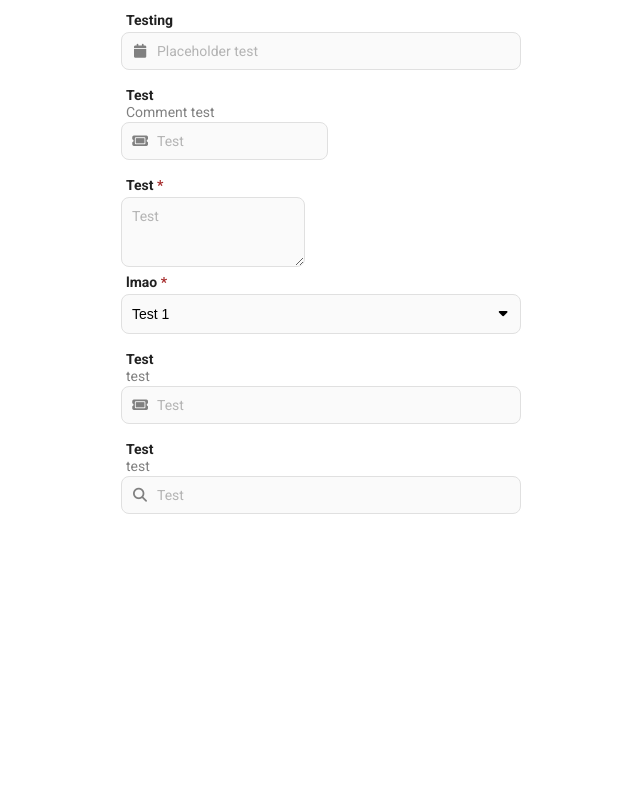
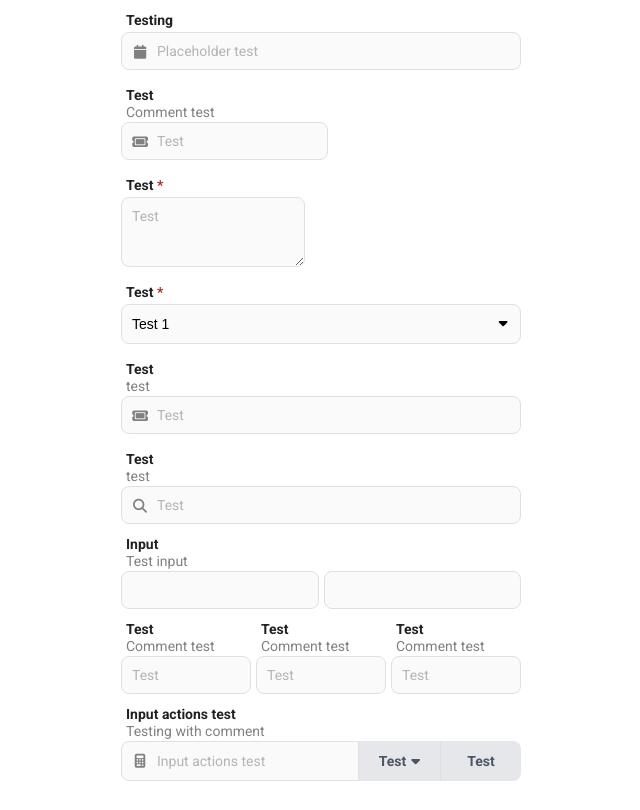
Before and after one commit to sanchezand/react-frontier, a React (Create React App) app: page /input in a window 1280 px wide. Shown: the whole page, without its empty margins (319-959 px from the left). Built offline with nearby package versions, Linux system fonts and the light colour scheme; what i18next-resources-to-backend would draw is missing.

Commit message:
Added input action buttons

```diff
--- a/src/components.ts
+++ b/src/components.ts
@@ -14,6 +14,7 @@ import { FrontierProvider } from './components/useFrontier';
 import Header from './components/Header';
 import Groupper from './components/Groupper';
 import Input from './components/Input';
+import Field from './components/Field';
 
 export type IconName = CompIconName;
 export type DropdownItemProps = CompDrItPr;
@@ -37,6 +38,7 @@ export {
 	Calendar,
 	Checkbox,
 	Dropdown,
+	Field,
 	FrontierProvider,
 	Groupper,
 	Header,
--- /dev/null
+++ b/src/components/Field.tsx
@@ -0,0 +1,50 @@
+import React, { PropsWithChildren } from 'react';
+import { InputType } from './Input';
+import classNames from 'classnames';
+import style from '../style/input.module.scss';
+
+interface FieldProps extends PropsWithChildren{
+	className?: string,
+	label?: string,
+	comment?: string,
+	commentStyle?: React.CSSProperties,
+	amount?: number,
+	type?: InputType,
+	style?: React.CSSProperties,
+	labelStyle?: React.CSSProperties,
+	required?: boolean,
+}
+var Field = (props: FieldProps)=>{
+	var {
+		amount,
+		children,
+		className,
+		comment,
+		commentStyle,
+		type,
+		label,
+		labelStyle,
+		required,
+		style: propStyle,
+		...restProps
+	} = props;
+
+	return <div className={classNames("fr fields", style.field, props.className)} data-type={props.type} style={propStyle} {...restProps}>
+		{props.label && (
+			<label className={style.label} style={props.labelStyle}>
+				{props.label}
+				{!!props.required && (
+					<span className={style.required}> *</span>
+				)}
+			</label>
+		)}
+		{!!props.comment && (
+			<div className={classNames("comment", style.comment)} style={props.commentStyle}>{props.comment}</div>
+		)}
+		<div className={style.content} data-amount={props.amount || 1}>
+			{props.children}
+		</div>
+	</div>
+}
+
+export default Field;
--- a/src/components/Input.tsx
+++ b/src/components/Input.tsx
@@ -1,4 +1,4 @@
-import React, { Ref, useEffect, useMemo, useState } from 'react';
+import React, { ReactNode, Ref, useEffect, useMemo, useState } from 'react';
 import { useTranslation } from 'react-i18next';
 import Icon, { IconName } from './Icon';
 import classNames from 'classnames';
@@ -7,6 +7,7 @@ import { Field, Popover } from '@base-ui/react';
 import Calendar, { CalendarProps } from './Calendar';
 import moment from 'moment';
 import Loader from './Loader';
+import Button from './Button';
 
 export type InputType = 'error' | 'warning' | 'normal';
 
@@ -41,6 +42,7 @@ interface InputProps{
 	maxLength?: number,
 	textarea?: boolean,
 	textareaRows?: number,
+	buttons?: ReactNode,
 	onClick?: ()=>void,
 }
 
@@ -78,6 +80,7 @@ var Input = React.forwardRef((props: InputProps, ref: Ref<HTMLInputElement|HTMLT
 		type,
 		value,
 		valueFormat,
+		buttons,
 		...restProps
 	} = props;
 	var [loading, setLoading] = useState<boolean>(false);
@@ -176,6 +179,7 @@ var Input = React.forwardRef((props: InputProps, ref: Ref<HTMLInputElement|HTMLT
 			data-loading={!!loading || undefined}
 			data-fluid={props.fluid || undefined}
 			data-type={input_type || undefined}
+			data-actions={!!props.buttons || undefined}
 			style={props.style}
 			{...restProps}
 		>
@@ -195,11 +199,16 @@ var Input = React.forwardRef((props: InputProps, ref: Ref<HTMLInputElement|HTMLT
 			) : !!props.iconName && (
 				<Icon name={props.iconName} style={props.iconStyle} className={style.icon} data-placeholder={(props.calendar ? !props.calendar.date : !props.value) || undefined} />
 			)}
-			{props.calendar ? (
-				<Popover.Trigger handle={handle} render={<div />}>
-					{InputElem}
-				</Popover.Trigger>
-			) : InputElem}
+			<div className={style.content}>
+				{props.calendar ? (
+					<Popover.Trigger handle={handle} render={<div />}>
+						{InputElem}
+					</Popover.Trigger>
+				) : InputElem}
+				<div className={style.actions}>
+					{props.buttons}
+				</div>
+			</div>
 		</Field.Root>
 		{!!props.calendar && (
 			<Popover.Root handle={handle}>
--- a/src/site/demos/InputDemo.tsx
+++ b/src/site/demos/InputDemo.tsx
@@ -1,6 +1,6 @@
 import React, { useEffect, useState } from 'react';
 import { useTranslation } from 'react-i18next';
-import { Dropdown, Input } from '../../components';
+import { Button, Dropdown, Field, Input } from '../../components';
 
 interface InputDemoProps{
 
@@ -34,13 +34,35 @@ var InputDemo = (props: InputDemoProps)=>{
 		}} />
 		<Input label='Test' value={valTest} onChange={setValTest} iconName='ticket' comment='Comment test' style={{ marginTop: 15 }} />
 		<Input label='Test' required textarea style={{ marginTop: 15 }} />
-		<Dropdown value={1} label='lmao' required items={[
+		<Dropdown value={1} label='Test' required items={[
 			{ text: 'Test 1', value: 1 },
 			{ text: 'Test 2', value: 2 },
 			{ text: 'Test 3', value: 3 },
 		]} />
 		<Input label='Test' comment='test' type={test ? 'warning' : 'normal'} value={valTest2} onChange={setValTest2} iconName='ticket' fluid style={{ marginTop: 15 }} />
 		<Input iconName='search' label='Test' comment='test' type={test ? 'error' : 'normal'} value={valTest3} onChange={setValTest3} fluid style={{ marginTop: 15 }} />
+		<Field amount={2} label='Input' comment='Test input'>
+			<Input />
+			<Input />
+		</Field>
+		<Field amount={3}>
+			<Input label='Test' comment='Comment test' />
+			<Input label='Test' comment='Comment test' />
+			<Input label='Test' comment='Comment test' />
+		</Field>
+
+		<Input fluid iconName='calculator' label='Input actions test' comment='Testing with comment' buttons={<>
+			<Button text='Test' iconRight='caret-down' menu={[
+				{ text: 'test menu' },
+				{ text: 'test menu', items: [
+					{ text: 'Submenu test' },
+					{ text: 'Submenu test' },
+					{ text: 'Submenu test' },
+				] },
+				{ text: 'test menu' },
+			]} />
+			<Button text='Test ' />
+		</>} />
 	</div>
 }
 
--- a/src/style/dropdown.module.scss
+++ b/src/style/dropdown.module.scss
@@ -202,6 +202,7 @@ $PLACEHOLDER_COLOR: #b4b4b4;
 	max-width: var(--available-width);
 	transition: opacity 0.1s, transform 0.1s;
 	transform-origin: var(--transform-origin);
+	min-width: 120px;
 
 	overflow-y: auto;
 	scroll-padding-block: 0.5rem;
--- a/src/style/input.module.scss
+++ b/src/style/input.module.scss
@@ -1,12 +1,15 @@
+$BORDER_RADIUS: 8px;
+
 .root{
 	position: relative;
+	margin-bottom: 10px;
 	.input{
 		font-size: 14px;
 		padding: 10px;
 		background-color: #fafafa;
 		border: 1px solid #e0e0e0;
 		transition: all 200ms;
-		border-radius: 8px;
+		border-radius: $BORDER_RADIUS;
 		&:hover{
 			border: 1px solid #cacaca;
 		}
@@ -21,23 +24,30 @@
 		transition: all 200ms;
 		outline: none;
 	}
-	.label{
-		display: block;
-		font-size: 14px;
-		font-weight: bold;
-		margin-bottom: 2px;
-		margin-left: 5px;
+
+	&[data-actions] > .content{
+		display: flex;
+		.input{
+			border-top-right-radius: 0;
+			border-bottom-right-radius: 0;
+		}
+		> .actions{
+			display: flex;
+			> * {
+				border-radius: 0 !important;
+				border-right: 1px solid #e0e0e0;
+				&:global(.fr.button){
+					min-width: 80px;
+				}
+				&:last-child{
+					border-right: 0;
+					border-top-right-radius: $BORDER_RADIUS !important;
+					border-bottom-right-radius: $BORDER_RADIUS !important;
+				}
+			}
+		}
 	}
-	.comment{
-		display: block;
-		font-size: 14px;
-		margin-left: 5px;
-		margin-top: -5px;
-		color: gray;
-	}
-	.required{
-		color: brown;
-	}
+
 	&[data-fluid]{
 		width: 100%;
 		display: block;
@@ -52,7 +62,7 @@
 			// padding: 10px;
 			width: 35px;
 			height: 40px;
-			line-height: 38px;
+			line-height: 40px;
 			padding-left: 3px;
 			text-align: center;
 			// padding-top: 9px;
@@ -73,6 +83,59 @@
 			width: 40px;
 		}
 	}
+}
+
+.root,.field{
+	.label{
+		display: block;
+		font-size: 14px;
+		font-weight: bold;
+		margin-bottom: 2px;
+		margin-left: 5px;
+	}
+	.comment{
+		display: block;
+		font-size: 14px;
+		margin-left: 5px;
+		margin-top: -5px;
+		color: gray;
+	}
+	.required{
+		color: brown;
+	}
+}
+
+.positioner{
+	width: var(--positioner-width);
+	height: var(--positioner-height);
+	max-width: var(--available-width);
+}
+
+.popup{
+	box-sizing: border-box;
+	border-radius: 12px;
+	overflow: hidden;
+	background-color: canvas;
+	color: var(--color-gray-900);
+	transform-origin: var(--transform-origin);
+	transition: transform 150ms, opacity 150ms;
+
+
+	box-shadow: 0 0 5px 0px rgba(0,0,0,0.1);
+	border: 1px solid rgba(0,0,0,0.1);
+
+	width: var(--popup-width, auto);
+	height: var(--popup-height, auto);
+	width: 320px;
+
+	&[data-starting-style],
+	&[data-ending-style] {
+		opacity: 0;
+		transform: scale(0.9);
+	}
+}
+
+.root,.field{
 	&[data-type="error"]{
 		.input{
 			background-color: var(--color-input-error-background);
@@ -119,32 +182,27 @@
 	}
 }
 
-.positioner{
-	width: var(--positioner-width);
-	height: var(--positioner-height);
-	max-width: var(--available-width);
-}
 
-.popup{
-	box-sizing: border-box;
-	border-radius: 12px;
-	overflow: hidden;
-	background-color: canvas;
-	color: var(--color-gray-900);
-	transform-origin: var(--transform-origin);
-	transition: transform 150ms, opacity 150ms;
+.field{
+	margin-bottom: 10px;
+	> .content{
+		display: flex;
+		gap: 5px;
+		.root{
+			position: relative;
+			margin-bottom: 0;
+			.input{
+				width: 100%;
+			}
+		}
 
+		@for $count from 1 through 10{
+			&[data-amount="#{$count}"]{
+				.root{
+					width: #{100% / $count};
+				}
+			}
+		}
 
-	box-shadow: 0 0 5px 0px rgba(0,0,0,0.1);
-	border: 1px solid rgba(0,0,0,0.1);
-
-	width: var(--popup-width, auto);
-	height: var(--popup-height, auto);
-	width: 320px;
-
-	&[data-starting-style],
-	&[data-ending-style] {
-		opacity: 0;
-		transform: scale(0.9);
 	}
 }
```
